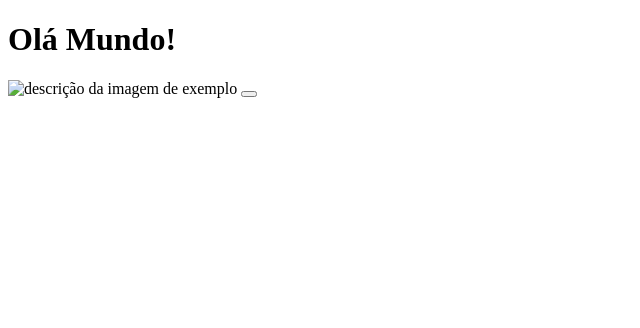
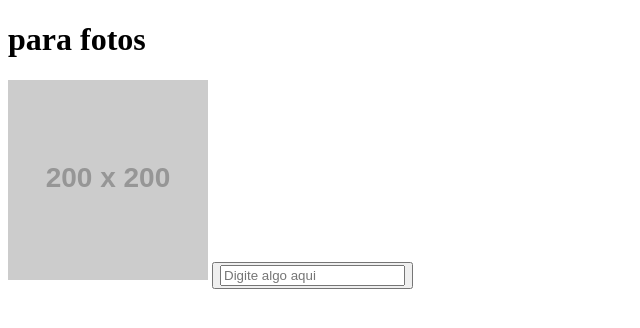
Before and after one commit to isabellatecnicoinfointer-prog/isabellaaadiva, a plain HTML site: page index.html in a window 1280 px wide. Shown: the whole page, without its empty margins (0-640 px from the left). Drawn offline with Linux system fonts and the light colour scheme; placeholder pictures from the web are drawn by us.

Commit message:
Update index.html

```diff
--- a/index.html
+++ b/index.html
@@ -5,8 +5,9 @@
   <title>Minha Primeira Página</title>
 </head>
 <body>
-  <h1>Olá Mundo!</h1>
-  <img src="exemplo.jpg" alt="descrição da imagem de exemplo" width="400">
+  <h1>                  para fotos </h1>
+  <img src="https://via. placeholder.com/200" alt="Imagem de exemplo">
   <button onclick="alert(' o botão foi clicado!')">
+    <input type="text" placeholder="Digite algo aqui">
 </body>
 </html>
```
